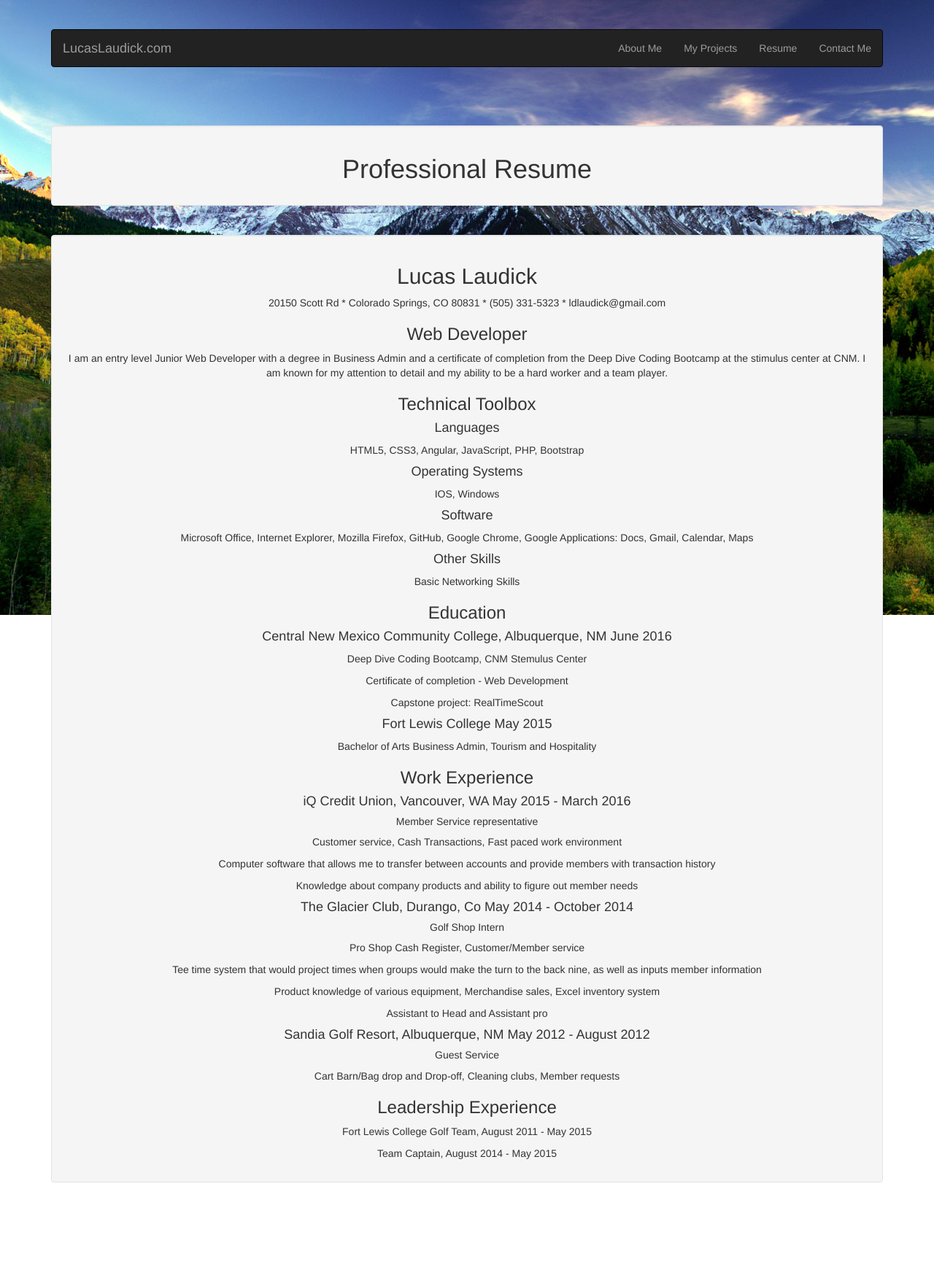
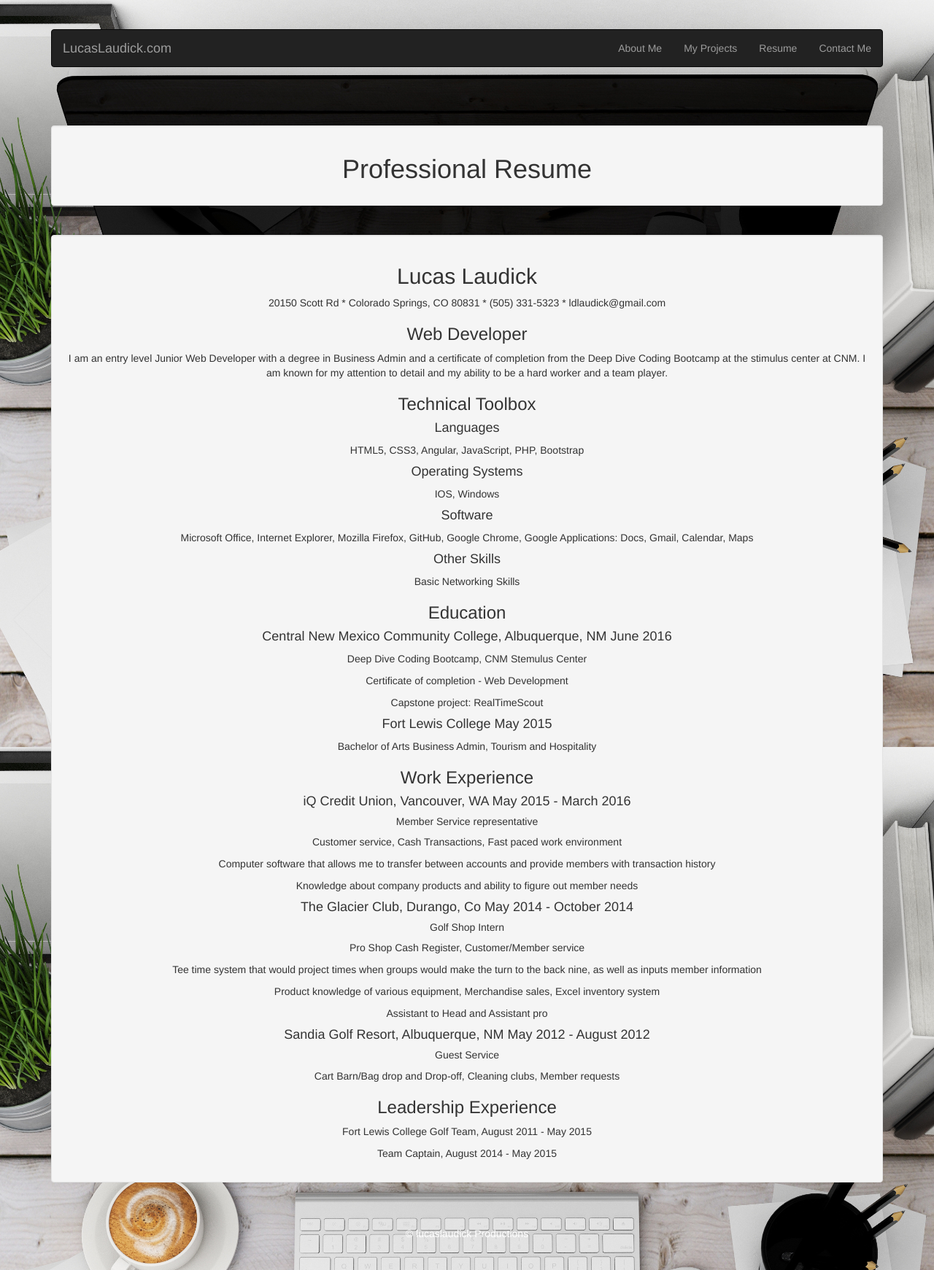
Before and after one commit to Llaudick315/lucaslaudick, a PHP site: page /resume/index.html in a window 1280 px wide. Shown: the whole page at 73% size. Run offline with PHP 8.4, Linux system fonts and the light colour scheme.

Commit message:
edited background

```diff
--- a/public_html/css/style.css
+++ b/public_html/css/style.css
@@ -4,9 +4,11 @@
 	background-color: transparent;
 }
 body {
-	background-image: url(../images/colorado-mountains2.jpg);
-	background-repeat: no-repeat;
-	background-attachment: fixed;
+	background: url(../images/mac-background2.jpg) no-repeat center center fixed;
+	-webkit-background-size: cover;
+	-moz-background-size: cover;
+	-o-background-size: cover;
+	background-size: cover;
 }
 .navbar navbar-inverse {
 	background-color: blue;
```
Also changed, not shown: public_html/images/mac-background.jpg (added), public_html/images/mac-background2.jpg (added).
